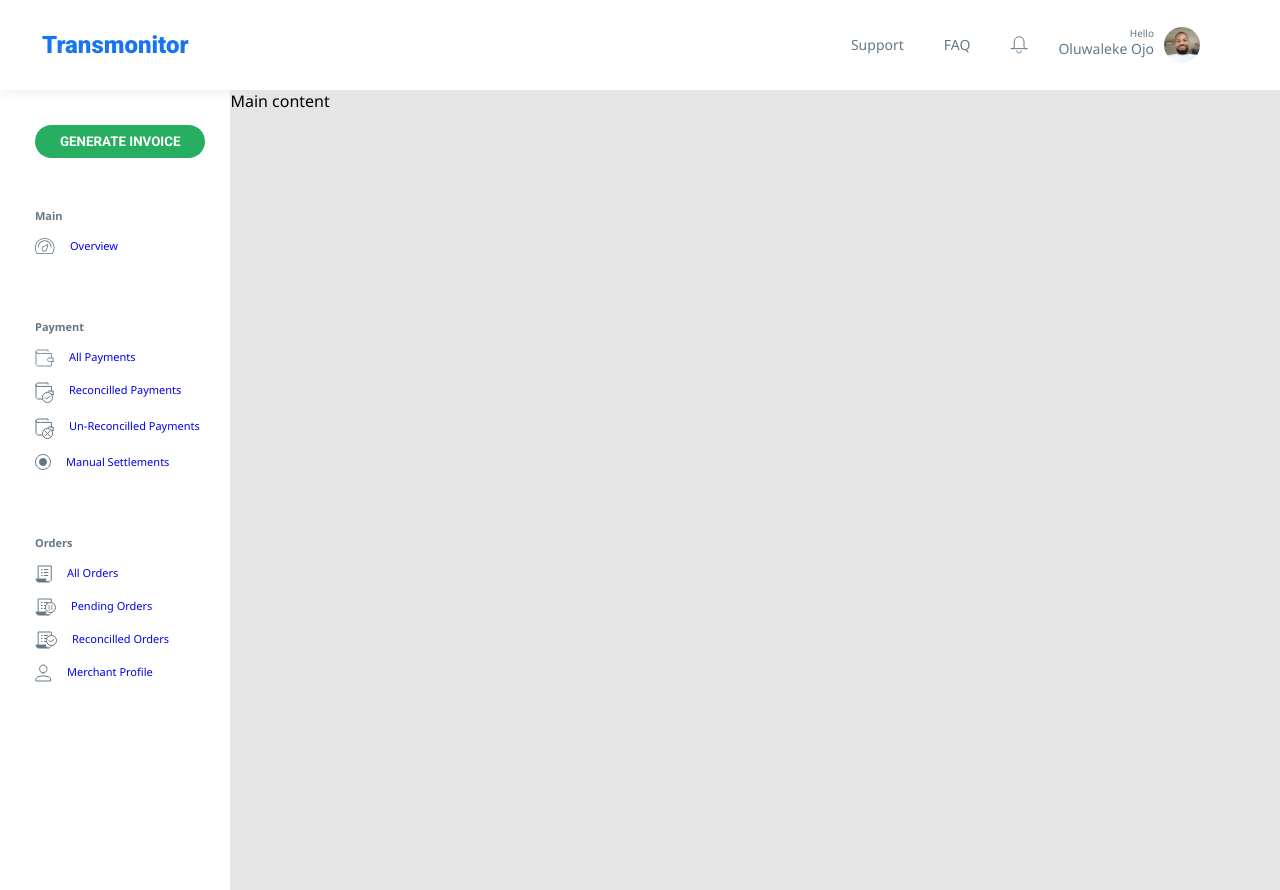
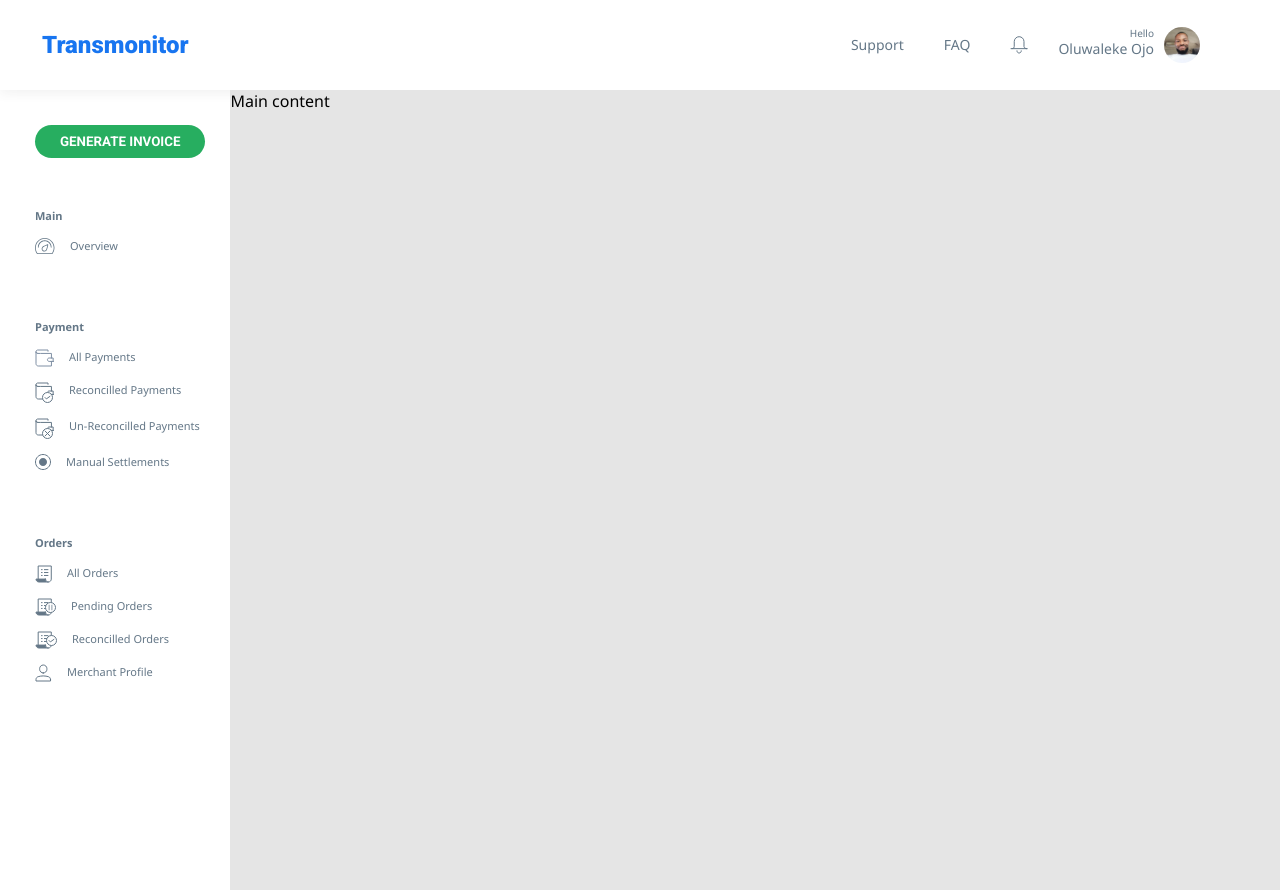
Before and after one commit to wptechprodigy/transmonitor, a React (Create React App) app: page / in a window 1280 px wide. Built offline with nearby package versions, Linux system fonts and the light colour scheme.

Commit message:
modify link color

```diff
--- a/src/components/SideBarLink.js
+++ b/src/components/SideBarLink.js
@@ -50,6 +50,7 @@ const Span = styled.span`
 
 const A = styled.a`
   font-family: 'Segoe UI';
+  color: #647787;
   text-decoration: none;
   font-size: 0.6875rem;
   line-height: 0.9375rem;
```
